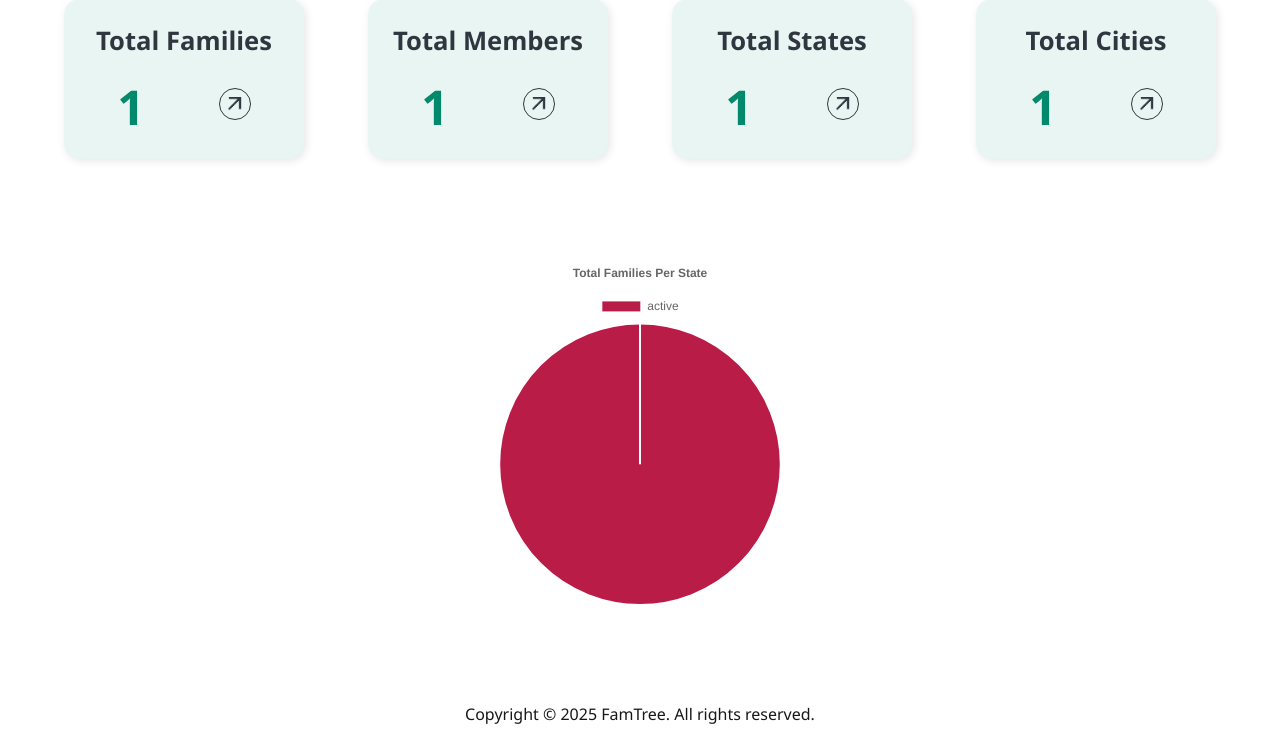
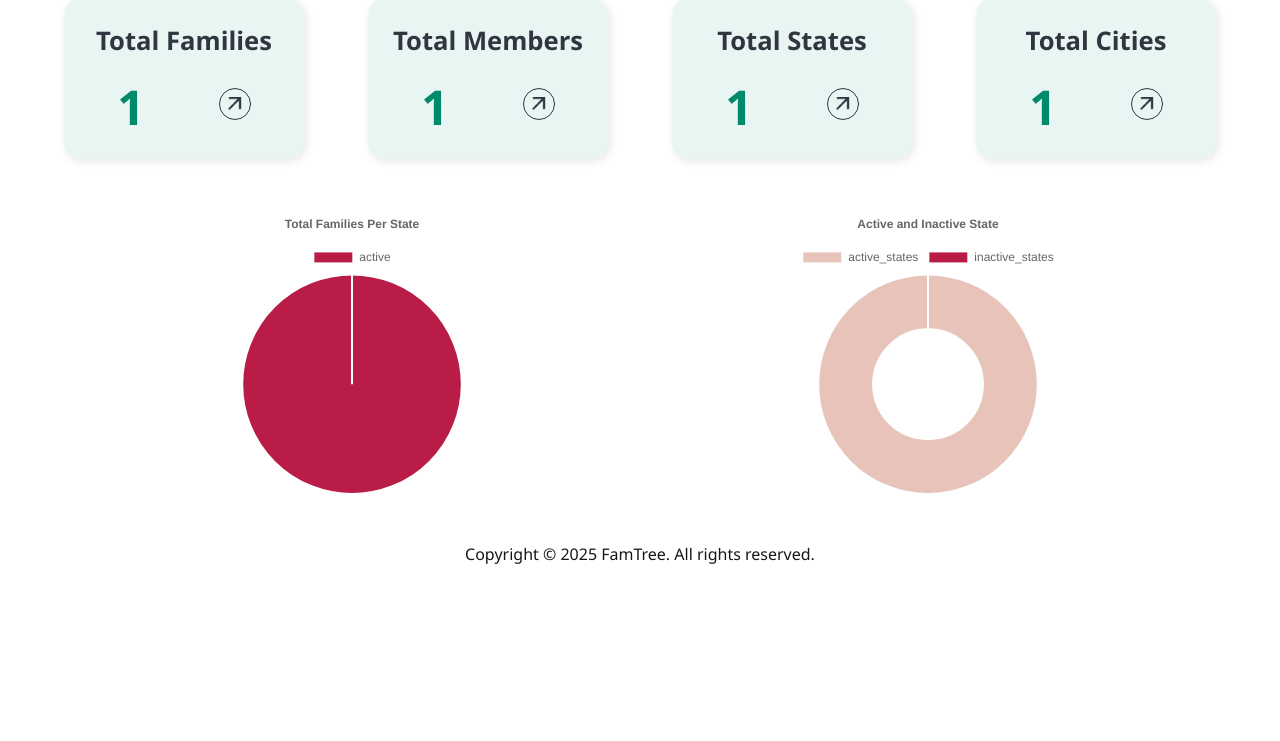
Before and after one commit to purvaphadol/fims, a Django app: page /dashboard/ in a window 1280 px wide. Shown: the part 129-870 px from the top of the page. After the commit the page ends 693 px from the top, so only its background shows below. Run offline with Django 5.2, Linux system fonts and the light colour scheme; a user stored in the database is signed in; tables that the repository leaves empty hold one stand-in row (values such as "Sample post").

Commit message:
Added Chart on Dashboard.

```diff
--- a/dashboard/templates/dashboard.html
+++ b/dashboard/templates/dashboard.html
@@ -31,7 +31,10 @@
             <a href="{% url 'city_list' %}"><img src="{% static 'images/arrow_outward.png' %}" alt="family"></a>
         </div>
     </div>
-    <canvas id="myChart" style="width:100%;max-width:700px"></canvas>
+</section>
+<section class="chart-section">
+    <div class="chart"><canvas id="myChart"></canvas></div>
+    <div class="chart"><canvas id="Chart2"></canvas></div>
 </section>
 
 
@@ -59,5 +62,31 @@
             }
         }
     });
+
+    var active_states = JSON.parse('{{ active_states | safe }}');
+    var inactive_states = JSON.parse('{{ inactive_states | safe }}');
+    var x = ['active_states', 'inactive_states'];
+    var y = [active_states, inactive_states];
+    console.log(y)
+    var Colors = ["#e8c3b9", "#b91d47"];
+
+    console.log(active_states);
+
+    new Chart("Chart2", {
+        type: "doughnut",
+        data: {
+            labels: x,
+            datasets: [{
+                backgroundColor: Colors,
+                data: y
+            }]
+        },
+        options: {
+            title: {
+                display: true,
+                text: "Active and Inactive State"
+            }
+        }
+    });
 </script>
 {% endblock %}
--- a/dashboard/views.py
+++ b/dashboard/views.py
@@ -15,9 +15,13 @@ def dashboard(request):
     members = FamilyMember.objects.all().exclude(status=statusChoice.DELETE)
     states = State.objects.all().exclude(status=statusChoice.DELETE)
     cities = City.objects.all().exclude(status=statusChoice.DELETE)
+
     family_count = State.objects.annotate(total=Count("familyhead")).order_by("-total")[:5]
     data = list(family_count.values('state_name', 'total'))
     json_data = json.dumps(data)
+
+    active_states = State.objects.all().filter(status=statusChoice.ACTIVE).count()
+    inactive_states = State.objects.all().filter(status=statusChoice.INACTIVE).count()
 
     context = {
         'members': members,
@@ -25,6 +29,9 @@ def dashboard(request):
         'states': states,
         'cities': cities,
         'json_data': json_data,
+        'active_states': active_states,
+        'inactive_states': inactive_states,
+
     }
     return render(request, 'dashboard.html', context)
 
--- a/family/forms.py
+++ b/family/forms.py
@@ -22,7 +22,6 @@ class FamilyHeadForm(ModelForm):
             "dob": "Date of Birth",
             "mobno": "Mobile Number",
             "marital_status": "Marital Status",
-
         }
 
     def clean(self):
--- a/static/css/style.css
+++ b/static/css/style.css
@@ -64,13 +64,25 @@ body {
     background: #006f56;
 }
 .dash-section {
-    min-height: 80vh;
+    /* min-height: 80vh; */
     margin: 3rem auto;
     display: flex;
     justify-content: center;
     align-items: flex-start;
     flex-wrap: wrap;
     gap: 4rem;
+}
+.chart-section {
+    display: flex;
+    flex-wrap: wrap;
+    align-items: center;
+    justify-content: center;
+    max-height: 60vh;
+    max-width: 100%;
+    margin-bottom: 2rem;
+}
+.chart {
+    width: 45%;
 }
 .dash-section > div {
     padding: 1rem;
```
Also changed, not shown: dashboard/templates/update_family.html (+5 -3 lines), family/views.py (+19 -8 lines), static/js/updateEvent.js (+9 -2 lines).
